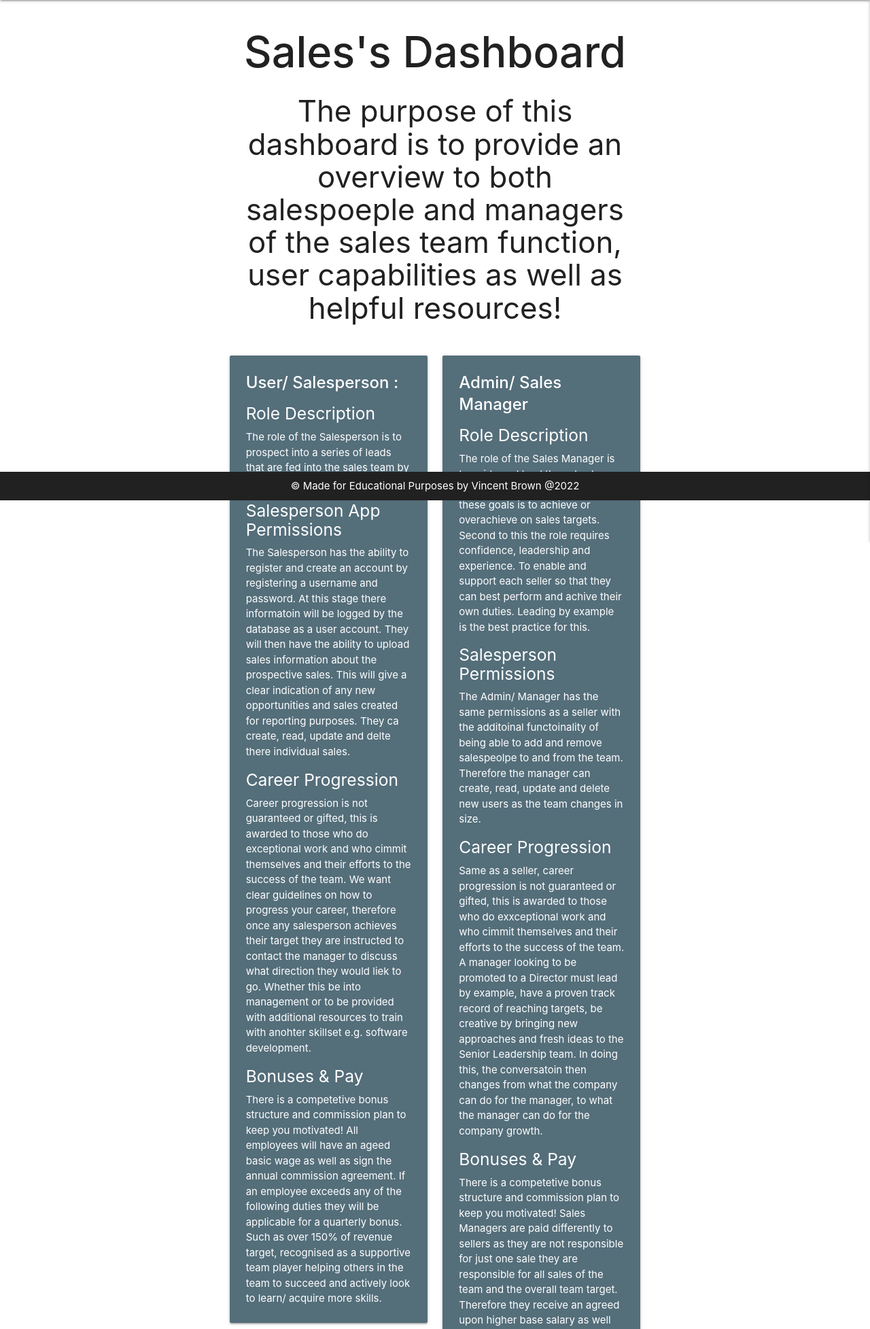
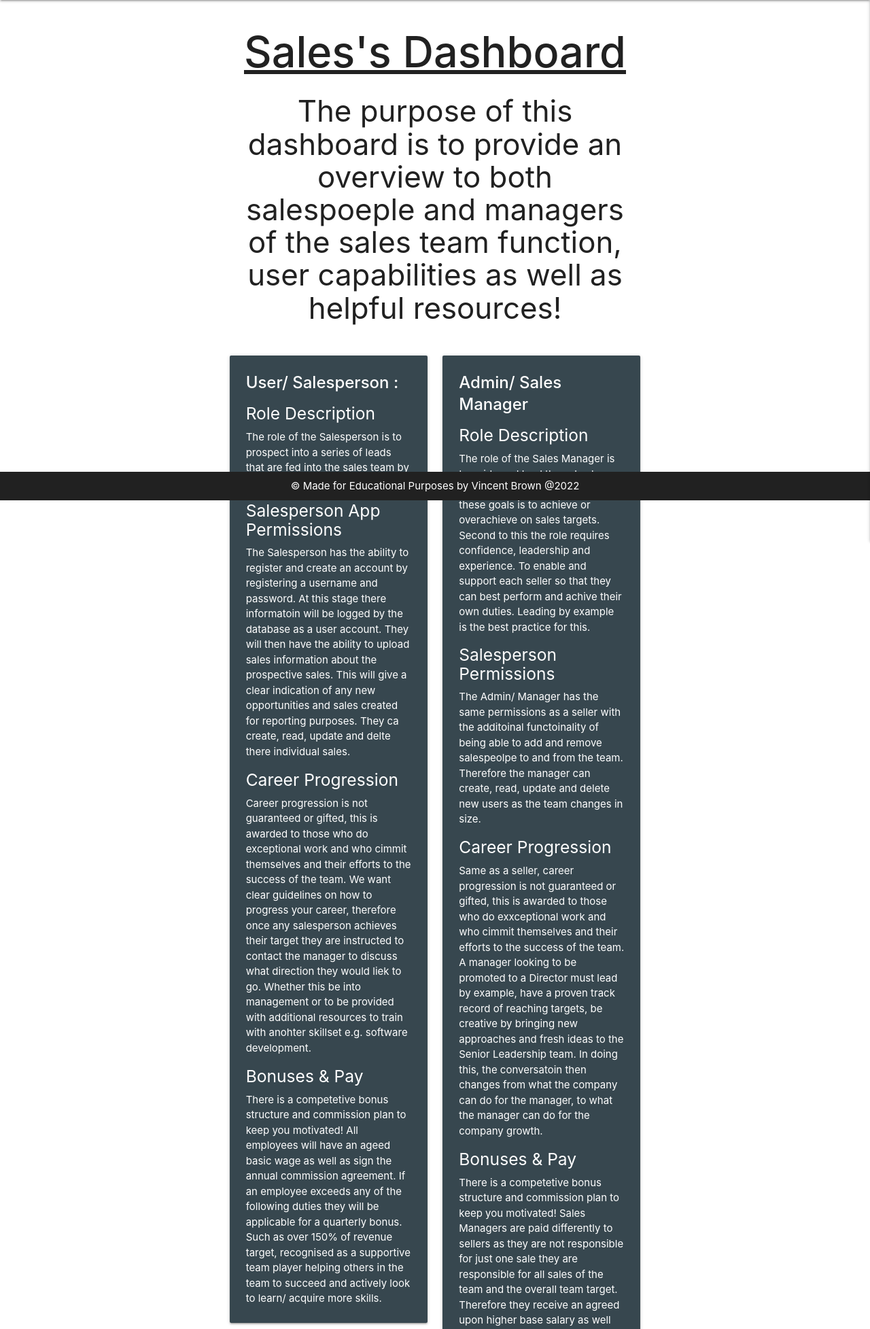
Before and after one commit to Code-Institute-Submissions/VinBdev-Predict_Your_Sales_JuneResub, a Flask app: template templates/dashboard.html in a window 1280 px wide. Shown: the part 64-2019 px from the top of the page at 68% size. Run offline with Flask 2, Linux system fonts and the light colour scheme; the template is opened without the code that fills it, so the values that code supplies are empty; some libraries are stand-ins or nearby versions.

Commit message:
Put title on dashboard underline

```diff
--- a/static/css/style.css
+++ b/static/css/style.css
@@ -55,6 +55,10 @@ h4 {
 
 }
 
+.h1-dashboard{
+    text-decoration: underline;
+}
+
 .main-body{
     padding-bottom: 50px;
 }
--- a/templates/dashboard.html
+++ b/templates/dashboard.html
@@ -4,10 +4,10 @@
 <div class="container">
   <div class="row">
     <div class="col s12">
-      <h1 class="center-align light-grey-text text-darken-2">
+      <h1 class="center-align light-grey-text text-darken-3 h1-dashboard">
         <strong>Sales's Dashboard</strong>
       </h1>
-          <h3 class="center-align light-grey-text text-darken-2">
+          <h3 class="center-align light-grey-text text-darken-3">
             The purpose of this dashboard is to provide an overview to both salespoeple and managers of the sales team function, user
             capabilities as well as helpful resources!
           </h3>
@@ -21,7 +21,7 @@
 <div class="container">
   <div class="row">
     <div class="col s12 l6">
-      <div class="card blue-grey darken-1">
+      <div class="card blue-grey darken-3">
         <div class="card-content white-text">
           <span class="card-title dashboard-card"> <strong>User/ Salesperson : </strong>
             </span>
@@ -53,7 +53,7 @@
       </div>
     </div>
     <div class="col s12 l6">
-      <div class="card blue-grey darken-1">
+      <div class="card blue-grey darken-3">
         <div class="card-content white-text">
           <span class="card-title dashboard-card"> <strong>Admin/ Sales Manager</strong>
             </span>
@@ -87,7 +87,7 @@
   </div>
   <div class="row">
     <div class="col s12 l6">
-      <div class="card blue-grey darken-1">
+      <div class="card blue-grey darken-3">
         <div class="card-content white-text">
           <span class="card-title">Salespeople Resources</span>
           <div class="card-action">
@@ -101,7 +101,7 @@
     </div>
     </div>
     <div class="col s12 l6">
-      <div class="card blue-grey darken-1">
+      <div class="card blue-grey darken-3">
         <div class="card-content white-text">
           <span class="card-title">Sales Manager Resources</span>
           <div class="card-action">
```
